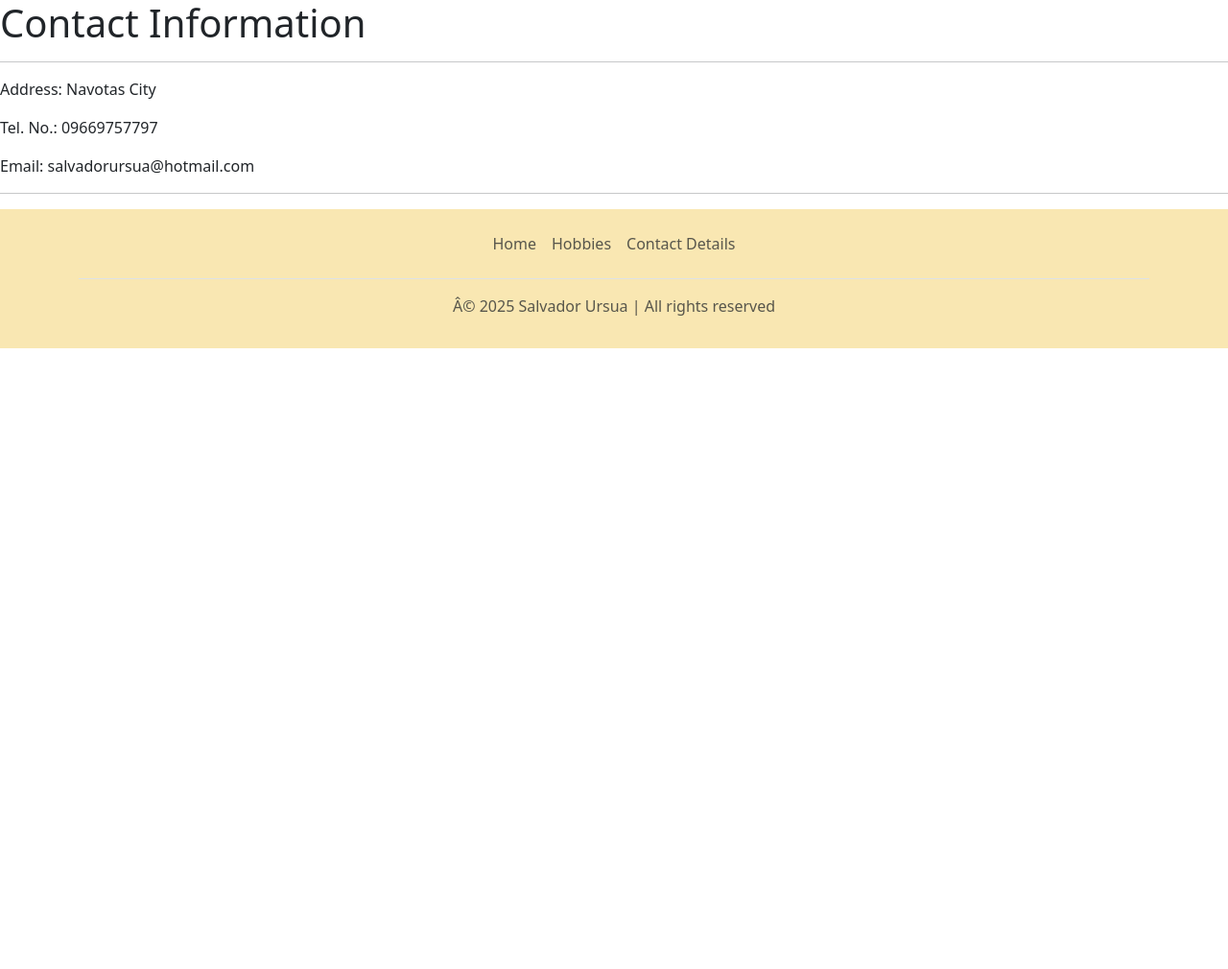
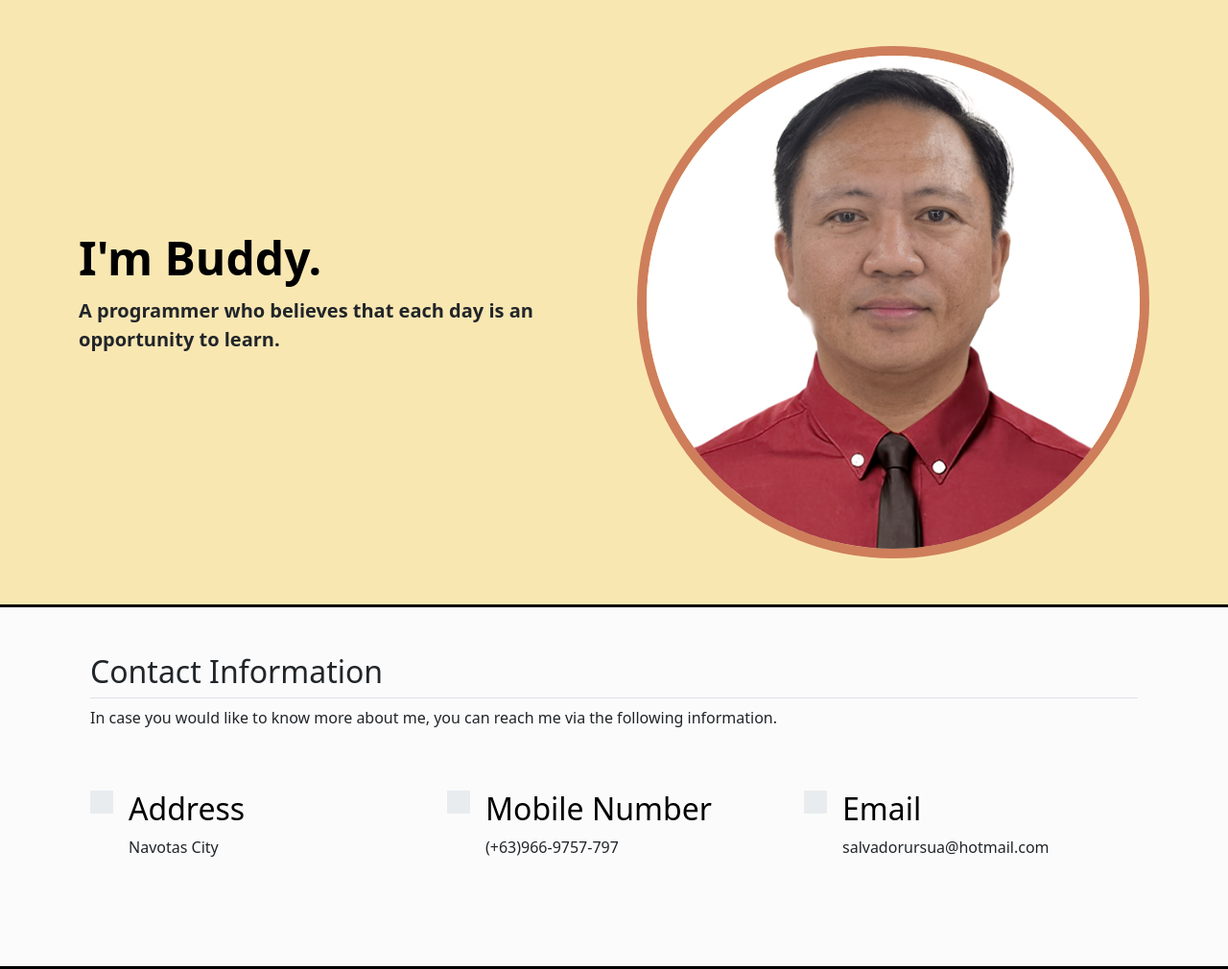
Before and after one commit to SalvadorUrsua/resume, a plain HTML site: page contact_info.html in a window 1280 px wide. Shown: the top 1010 px of the page at 96% size. Before the commit the page ends 800 px from the top, so only its background shows below. Drawn offline with nearby package versions, Linux system fonts and the light colour scheme.

Commit message:
Add files via upload

```diff
--- a/contact_info.html
+++ b/contact_info.html
@@ -1,19 +1,70 @@
 <!DOCTYPE html>
 <html>
     <head>
-        <meta charset="en">
-        <title>Contact Details</title>
+        <meta charset="len">
+        <title>Hobbies</title>
         <link href="https://cdn.jsdelivr.net/npm/bootstrap@5.3.8/dist/css/bootstrap.min.css" rel="stylesheet"
             integrity="sha384-sRIl4kxILFvY47J16cr9ZwB07vP4J8+LH7qKQnuqkuIAvNWLzeN8tE5YBujZqJLB" crossorigin="anonymous">
     </head>
-    <body>
-        <h1>Contact Information</h1>
-        <hr />
-        <p>Address: Navotas City</p>
-        <p>Tel. No.: 09669757797</p>
-        <p>Email: salvadorursua@hotmail.com</p>
-        <hr />
+    <body style="background-color: black;">
+    <section id="intro" style="background-color: #F9E7B2; ">
+        <div class="container">
+            <div class="row flex-lg-row-reverse align-items-center g-5 py-5">
+                <div class="col-10 col-sm-8 col-lg-6"> <img src="./images/IDpic.jpg" class="d-block mx-lg-auto img-fluid"
+                        alt="Bootstrap Themes" width="700" height="500" loading="lazy"
+                        style="border-radius: 50%; border: 10px solid #CE7E5A">
+                    <!-- 0046FF 73C8D2-->
+                </div>
+                <div class="col-lg-6">
+                    <h1 class="display-5 fw-bold text-body-emphasis lh-1 mb-3">I'm Buddy.</h1>
+                    <p class="lead" style="font-weight: bold;">A programmer who believes that each day is an opportunity to
+                        learn.</p>
 
+                </div>
+            </div>
+        </div>
+    </section>
+    <section id="intro" style="background-color: #FBFBFB; margin-top: 3px;">
+        <div class="container px-4 py-5" id="hanging-icons">
+            <h2 class="pb-2 border-bottom">Contact Information</h2>
+            <p>In case you would like to know more about me, you can reach me via the following information.</p>
+            <div class="row g-4 py-5 row-cols-1 row-cols-lg-3">
+                <div class="col d-flex align-items-start">
+                    <div
+                        class="icon-square text-body-emphasis bg-body-secondary d-inline-flex align-items-center justify-content-center fs-4 flex-shrink-0 me-3">
+                        <svg class="bi" width="1em" height="1em" aria-hidden="true">
+                            <use xlink:href="#toggles2"></use>
+                        </svg> </div>
+                    <div>
+                        <h3 class="fs-2 text-body-emphasis">Address</h3>
+                        <p>Navotas City</p>
+                    </div>
+                </div>
+                <div class="col d-flex align-items-start">
+                    <div
+                        class="icon-square text-body-emphasis bg-body-secondary d-inline-flex align-items-center justify-content-center fs-4 flex-shrink-0 me-3">
+                        <svg class="bi" width="1em" height="1em" aria-hidden="true">
+                            <use xlink:href="#cpu-fill"></use>
+                        </svg> </div>
+                    <div>
+                        <h3 class="fs-2 text-body-emphasis">Mobile Number</h3>
+                        <p>(+63)966-9757-797</p>
+                    </div>
+                </div>
+                <div class="col d-flex align-items-start">
+                    <div
+                        class="icon-square text-body-emphasis bg-body-secondary d-inline-flex align-items-center justify-content-center fs-4 flex-shrink-0 me-3">
+                        <svg class="bi" width="1em" height="1em" aria-hidden="true">
+                            <use xlink:href="#tools"></use>
+                        </svg> </div>
+                    <div>
+                        <h3 class="fs-2 text-body-emphasis">Email</h3>
+                        <p>salvadorursua@hotmail.com</p>
+                    </div>
+                </div>
+            </div>
+        </div>
+    </section>
     <section id="footer"style="background-color: #F9E7B2; ">
         <div class="container">
             <footer class="py-3 mt-1">
@@ -28,8 +79,12 @@
         </div>
     </section>
     <script src="https://cdn.jsdelivr.net/npm/bootstrap@5.3.8/dist/js/bootstrap.bundle.min.js"
-        integrity="sha384-FKyoEForCGlyvwx9Hj09JcYn3nv7wiPVlz7YYwJrWVcXK/BmnVDxM+D2scQbITxI"
-        crossorigin="anonymous">
+        integrity="sha384-FKyoEForCGlyvwx9Hj09JcYn3nv7wiPVlz7YYwJrWVcXK/BmnVDxM+D2scQbITxI" crossorigin="anonymous">
     </script>
     </body>
 </html>
+
+                <!-- <li>Address: Navotas City</li>
+                <li>Tel. No.: 09669757797</li>
+                <li>Email: salvadorursua@hotmail.com</li>
+                    <p>In case you would like to know more about me, you can reach me via my email and my phone number</p> -->
```
Also changed, not shown: hobbies.html (+7 -6 lines).
